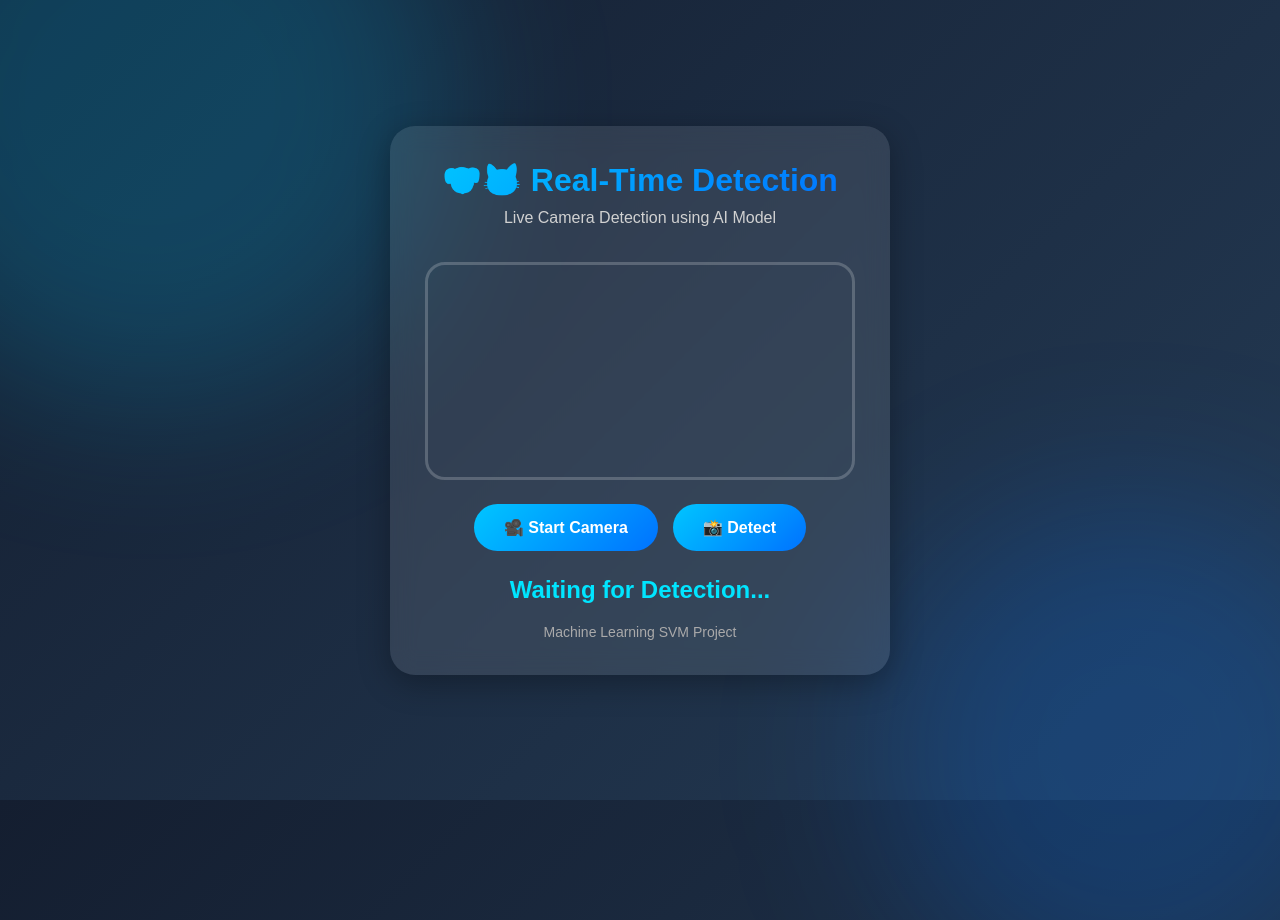
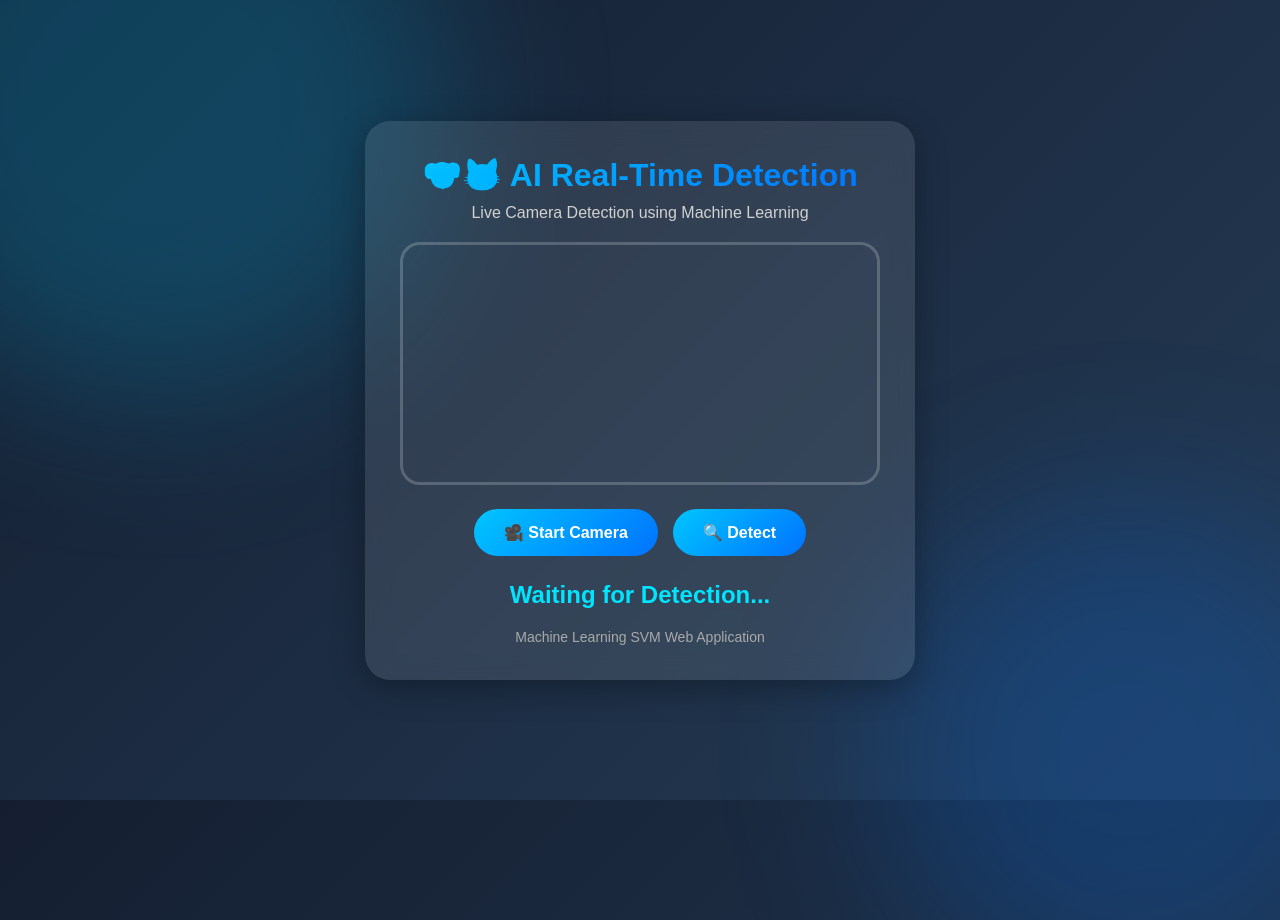
Before and after one commit to venkatanagasrilakshmir-eng/Dog-Cat-Detection-App, a Flask app: page / in a window 1280 px wide; the page is wider, and only the part inside the window is pictured. Shown: the top 920 px of that part. Run offline with Flask 3, Linux system fonts and the light colour scheme; parts of the project's set-up code (start-up, migrations or seed data) failed here and were passed over.

Commit message:
Revise HTML for AI Real-Time Detection
Updated title and descriptions to reflect AI usage. Enhanced styling and adjusted button functionality for image capture and prediction.

```diff
--- a/templates/index.html
+++ b/templates/index.html
@@ -5,7 +5,7 @@
 <meta charset="UTF-8">
 <meta name="viewport" content="width=device-width, initial-scale=1.0">
 
-<title>Real-Time Dog vs Cat Detection</title>
+<title>AI Real-Time Dog vs Cat Detection</title>
 
 <style>
 
@@ -51,15 +51,13 @@ body::after{
     filter:blur(80px);
 }
 
-/* Main Card */
-
 .container{
     position:relative;
     z-index:10;
 }
 
 .card{
-    width:500px;
+    width:550px;
     padding:35px;
     border-radius:25px;
     background:rgba(255,255,255,0.1);
@@ -68,8 +66,6 @@ body::after{
     text-align:center;
     color:white;
 }
-
-/* Title */
 
 .card h1{
     font-size:32px;
@@ -84,22 +80,15 @@ body::after{
     margin-bottom:20px;
 }
 
-/* Video */
-
 video{
     width:100%;
     border-radius:20px;
     border:3px solid rgba(255,255,255,0.2);
-    margin-top:15px;
 }
-
-/* Hidden Canvas */
 
 canvas{
     display:none;
 }
-
-/* Buttons */
 
 .buttons{
     margin-top:20px;
@@ -125,8 +114,6 @@ button:hover{
     box-shadow:0 0 20px rgba(0,198,255,0.6);
 }
 
-/* Result */
-
 .result{
     margin-top:25px;
 }
@@ -142,12 +129,21 @@ button:hover{
     border:3px solid rgba(255,255,255,0.2);
 }
 
-/* Footer */
-
 .footer{
     margin-top:20px;
     color:#aaaaaa;
     font-size:14px;
+}
+
+.loading{
+    color:#FFD700;
+    animation:blink 1s infinite;
+}
+
+@keyframes blink{
+    50%{
+        opacity:0.5;
+    }
 }
 
 </style>
@@ -160,11 +156,11 @@ button:hover{
 
     <div class="card">
 
-        <h1>🐶🐱 Real-Time Detection</h1>
+        <h1>🐶🐱 AI Real-Time Detection</h1>
 
-        <p>Live Camera Detection using AI Model</p>
+        <p>Live Camera Detection using Machine Learning</p>
 
-        <!-- Live Camera -->
+        <!-- Camera -->
         <video id="video" autoplay playsinline></video>
 
         <!-- Hidden Canvas -->
@@ -177,8 +173,8 @@ button:hover{
                 🎥 Start Camera
             </button>
 
-            <button onclick="captureImage()">
-                📸 Detect
+            <button onclick="captureAndPredict()">
+                🔍 Detect
             </button>
 
         </div>
@@ -191,7 +187,7 @@ button:hover{
         </div>
 
         <div class="footer">
-            Machine Learning SVM Project
+            Machine Learning SVM Web Application
         </div>
 
     </div>
@@ -200,9 +196,9 @@ button:hover{
 
 <script>
 
-/* Camera Access */
+const video = document.getElementById('video');
 
-const video = document.getElementById('video');
+/* Start Camera */
 
 function startCamera(){
 
@@ -224,9 +220,9 @@ function startCamera(){
 
 }
 
-/* Capture Image & Real-Time Detection */
+/* Capture and Predict */
 
-function captureImage(){
+function captureAndPredict(){
 
     const canvas = document.getElementById('canvas');
 
@@ -241,21 +237,46 @@ function captureImage(){
 
     const imageData = canvas.toDataURL('image/png');
 
-    /* Random AI Prediction Demo */
+    result.innerHTML =
+    `<h2 class="loading">🔄 Detecting...</h2>`;
 
-    const prediction =
-    Math.random() > 0.5
-    ? "🐶 Dog Detected"
-    : "🐱 Cat Detected";
+    /* Send Image to Flask Backend */
 
-    result.innerHTML = `
-        <h2>${prediction}</h2>
-        <img src="${imageData}">
-    `;
+    fetch('/predict',{
+
+        method:'POST',
+
+        headers:{
+            'Content-Type':'application/json'
+        },
+
+        body:JSON.stringify({
+            image:imageData
+        })
+
+    })
+
+    .then(response => response.json())
+
+    .then(data => {
+
+        result.innerHTML = `
+            <h2>${data.prediction}</h2>
+            <img src="${imageData}">
+        `;
+
+    })
+
+    .catch(error => {
+
+        result.innerHTML =
+        `<h2>❌ Detection Failed</h2>`;
+
+    });
 
 }
 
-/* Auto Start Camera */
+/* Auto Start */
 
 startCamera();
 
```
